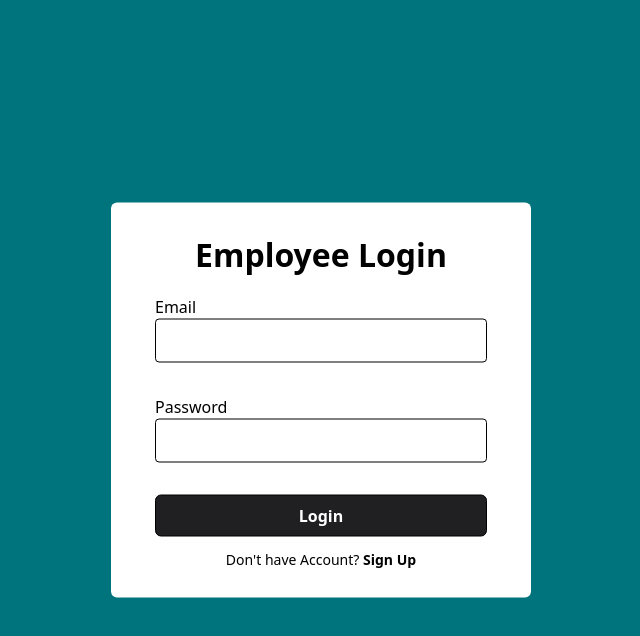
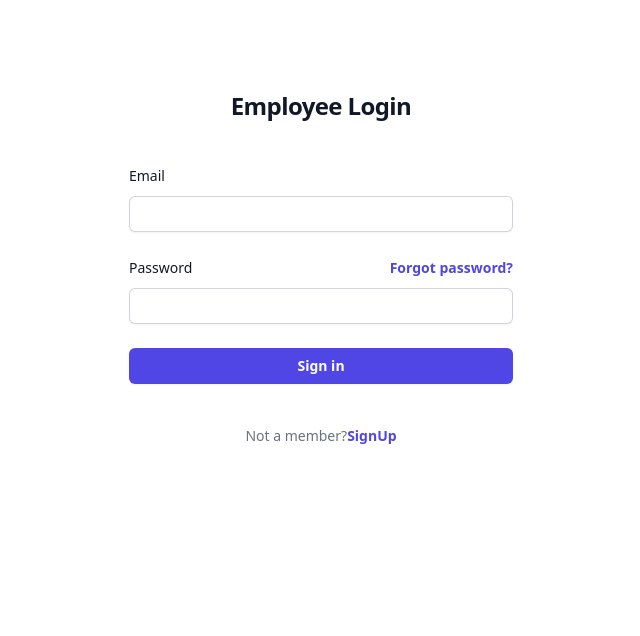
Before and after one commit to Sohil9866/Employee-Management-System, a React (Vite) app: page / in a window 1280 px wide. Shown: the top 636 px of the page, without its empty margins (319-959 px from the left). Built offline with nearby package versions, Linux system fonts and the light colour scheme.

Commit message:
Some Changes

```diff
--- a/src/Components/input.tsx
+++ b/src/Components/input.tsx
@@ -8,11 +8,11 @@
 } & HtmlHTMLAttributes<HTMLInputElement>;
 
 const Input = forwardRef<HTMLInputElement, InputProps>(
-  ({ name, label,type, className = "", ...props }, ref) => {
+  ({ name, label, type, className = "", ...props }, ref) => {
     const id = useId();
     return (
       <>
-        {label && <label htmlFor={id}>{label}</label>}
+        {/* {label && <label htmlFor={id}>{label}</label>}
         <input
           type={type}
           className={`border px-1 ${className} h-11 outline-none border-black rounded mb-8`}
@@ -20,7 +20,38 @@
           id={id}
           {...props}
           ref={ref as React.Ref<HTMLInputElement>}
-        />
+        /> */}
+        <div>
+          <div className="flex items-center justify-between">
+            {label && <label
+              htmlFor={id}
+              className={`block text-sm font-medium leading-6 text-gray-900 ${className}`}
+            >
+              {label}
+            </label>}
+            {label === "Password" && (
+              <div className="text-sm">
+                <a
+                  href="#"
+                  className={`font-semibold text-indigo-600 hover:text-indigo-500 ${className}`}
+                >
+                  Forgot password?
+                </a>
+              </div>
+            )}
+          </div>
+          <div className="mt-2">
+            <input
+              type={type}
+              className={`block w-full rounded-md border-0 py-1.5 text-gray-900 shadow-sm ring-1 ring-inset ring-gray-300 placeholder:text-gray-400 focus:ring-2 focus:ring-inset focus:ring-indigo-600 sm:text-sm sm:leading-6 ${className} `}
+              name={name}
+              id={id}
+              {...props}
+              ref={ref as React.Ref<HTMLInputElement>}
+              required
+            />
+          </div>
+        </div>
       </>
     );
   }
--- a/src/Components/loginForm.tsx
+++ b/src/Components/loginForm.tsx
@@ -3,21 +3,36 @@
 
 const LoginForm = () => {
   return (
-    <div className="absolute bg-white px-11 w-[420px] rounded-md py-7 top-1/2 left-1/2 -translate-x-2/4 -translate-y-1/2">
-      <div className="">
-        <div className="mb-4 text-center font-bold text-[32px]">
-          <h1>Employee Login</h1>
-        </div>
-        <form className="grid">
-          <Input label="Email" type="email" name="email" />
-          <Input label="Password" type="password" name="password" />
-          <Button
-            name="Login" />
+    <div className="flex min-h-full flex-col justify-center px-6 py-12 lg:px-8">
+      <div className="sm:mx-auto sm:w-full sm:max-w-sm">
+        <h2 className="mt-10 text-center text-2xl font-bold leading-9 tracking-tight text-gray-900">
+          Employee Login
+        </h2>
+      </div>
+
+      <div className="mt-10 sm:mx-auto sm:w-full sm:max-w-sm">
+        <form className="space-y-6" action="#" method="POST">
+          <Input label="Email" name="email" type="email"/>
+          <Input label="Password" name="password" type="password"/>
+          <div>
+            <button
+              type="submit"
+              className="flex w-full justify-center rounded-md bg-indigo-600 px-3 py-1.5 text-sm font-semibold leading-6 text-white shadow-sm hover:bg-indigo-500 focus-visible:outline focus-visible:outline-2 focus-visible:outline-offset-2 focus-visible:outline-indigo-600"
+            >
+              Sign in
+            </button>
+          </div>
         </form>
-        <div className="mt-3 text-[14px]">
-          <p className="text-center">Don't have Account?<a href="#" className="font-bold"><span> Sign Up</span></a></p>
 
-        </div>
+        <p className="mt-10 text-center text-sm text-gray-500">
+          Not a member?
+          <a
+            href="#"
+            className="font-semibold leading-6 text-indigo-600 hover:text-indigo-500"
+          >
+            SignUp
+          </a>
+        </p>
       </div>
     </div>
   );
--- a/src/index.css
+++ b/src/index.css
@@ -6,6 +6,5 @@
 
   body{
     height: 100vh;
-    background-color: #00747C;
   }
 }
```
Also changed, not shown: src/pages/Ascess.tsx (+6 -6 lines).
